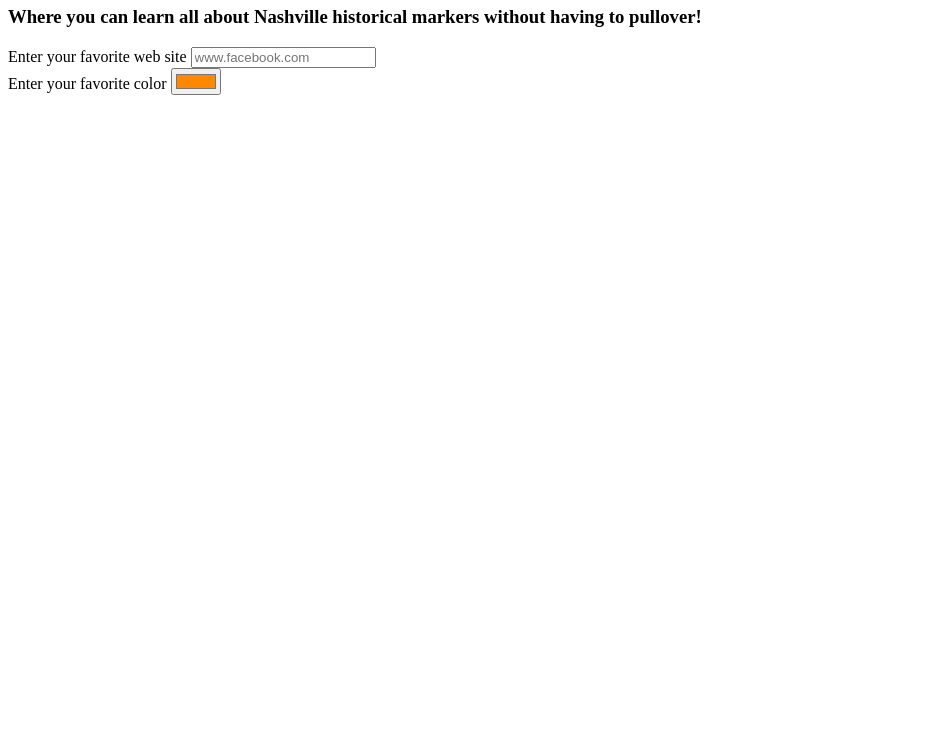
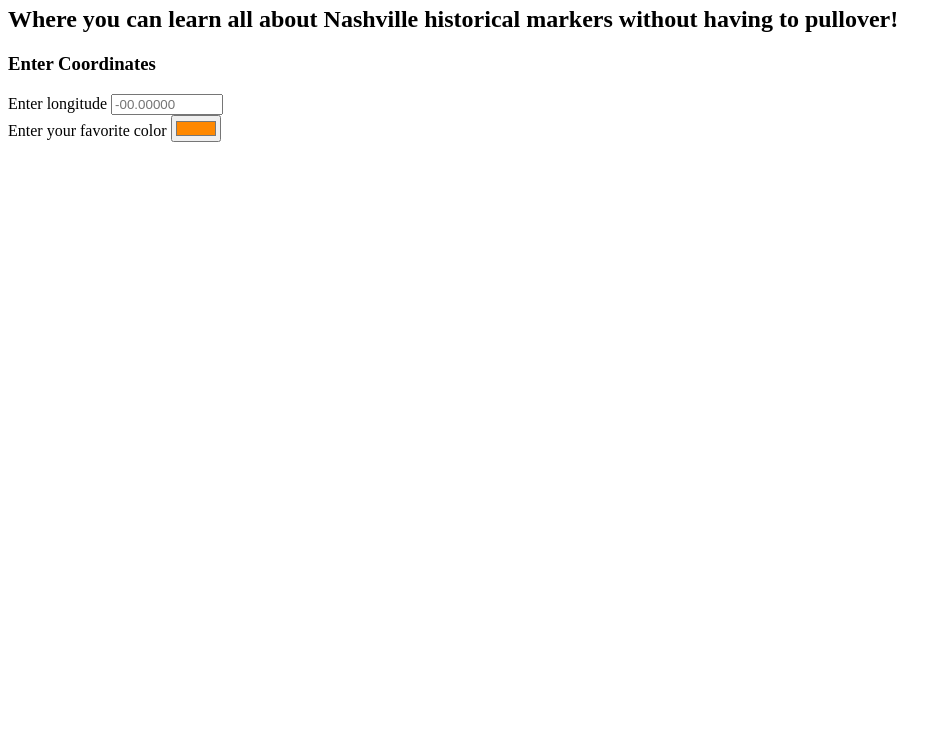
Before and after one commit to schmitz1193/Detour-For-History, a website: page public/index.html in a window 1280 px wide. Shown: the part 60-800 px from the top of the page, without its empty margins (0-952 px from the left). Drawn offline with Linux system fonts and the light colour scheme.

Commit message:
longitude

```diff
--- a/public/index.html
+++ b/public/index.html
@@ -11,15 +11,14 @@
 
  <body>
     <h1>Welcome to Detour for History</h1>
-    <h3>Where you can learn all about Nashville historical markers without having to pullover!</h3>
-    <form action="form.html" method="POST">
-      <label for="favorite-url">Enter your favorite web site</label>
-      <input type="url" name="favorite-url" placeholder="www.facebook.com">
+    <h2>Where you can learn all about Nashville historical markers without having to pullover!</h2>
+    <h3>Enter Coordinates</h3>
+    <form>
+      <label for="longitude">Enter longitude</label>
+      <input type="number" name="longitude" min="-99.99999" max="-00.0000" placeholder="-00.00000">
       <br/>
       <label for="favorite-color">Enter your favorite color</label>
       <input name="favorite-color" type="color" value="#ff8800">
-    </fieldset>
-
     </form>
 
 
```
